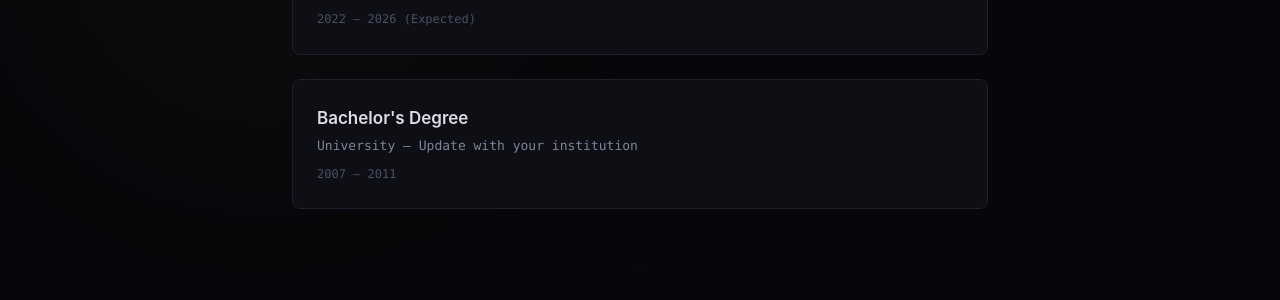
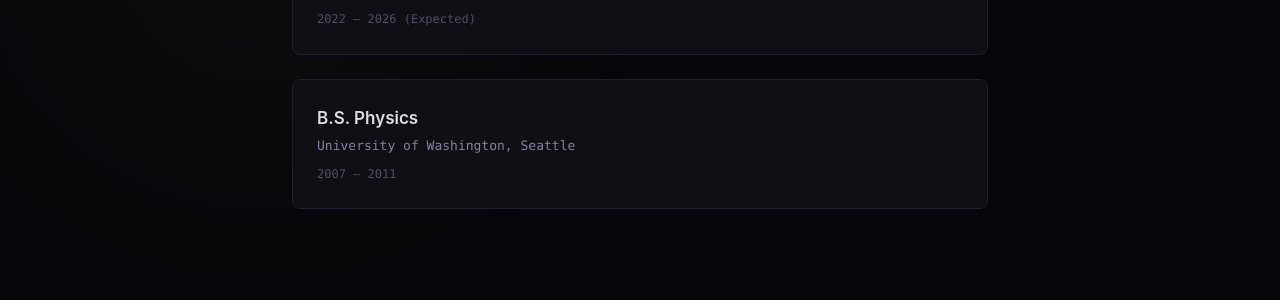
Before and after one commit to moonbox3/evan-cv, a Jekyll site: the page built from index.html, in a window 1280 px wide and 900 px high, scrolled down 4527 px. Shown: the part 152-452 px from the top of the window. Built offline with Jekyll 4.4.1, drawn with Linux system fonts in a browser that asks for light colours.

Commit message:
Update bachelor's degree to B.S. Physics, UW Seattle

```diff
--- a/index.html
+++ b/index.html
@@ -278,8 +278,8 @@
     </div>
 
     <div class="edu-item reveal reveal-d1">
-      <p class="edu-degree">Bachelor's Degree</p>
-      <p class="edu-school">University &mdash; Update with your institution</p>
+      <p class="edu-degree">B.S. Physics</p>
+      <p class="edu-school">University of Washington, Seattle</p>
       <p class="edu-date">2007 &mdash; 2011</p>
     </div>
 
```
